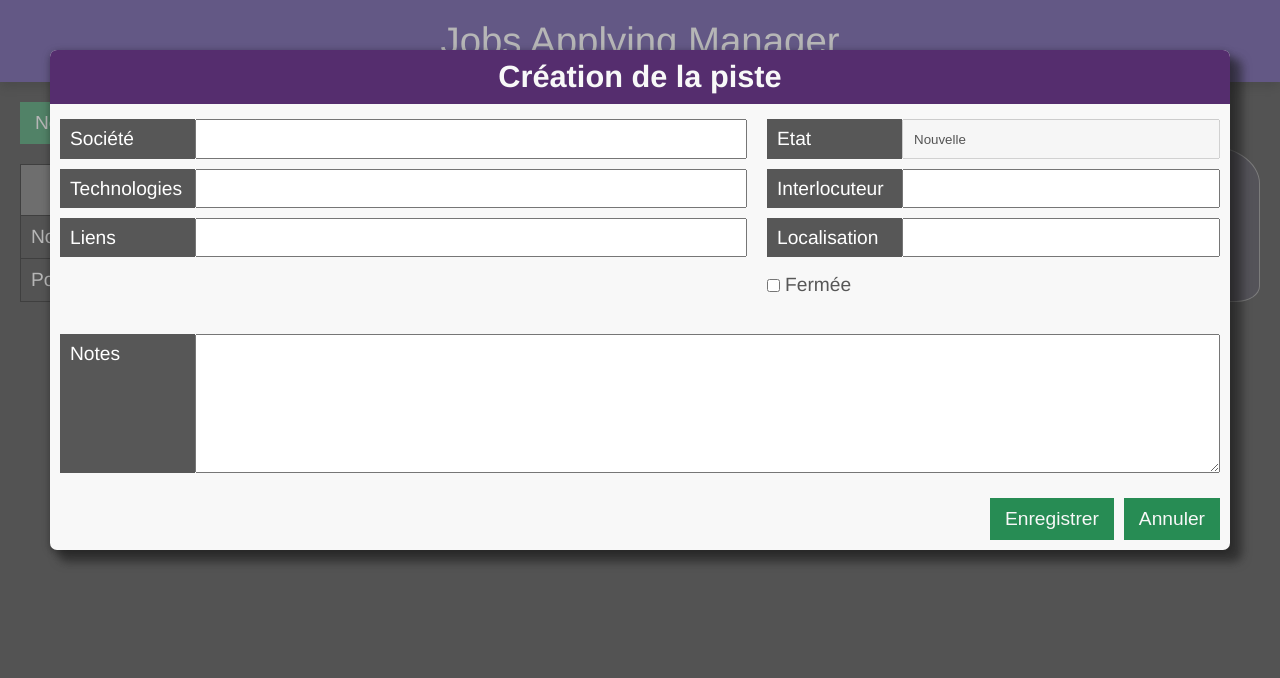
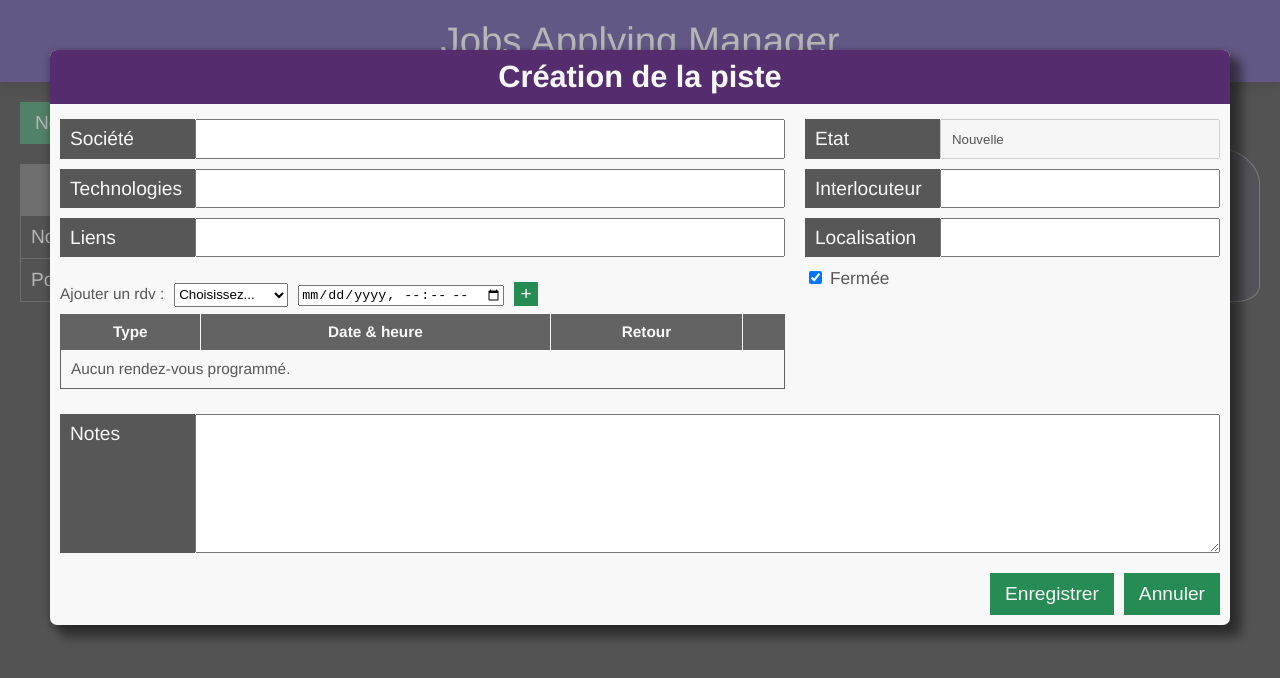
Before and after one commit to ShayanSteins/jobs-applying-manager, a Vue app: page / in a window 1280 px wide. Both pictures are taken after a click on the button "Nouveau". Shown: the top 678 px of the page. Built offline with nearby package versions, Linux system fonts and the light colour scheme.

Commit message:
Ajout du composant de gestion des RDVs (DatesManager) Renommage de composants

```diff
--- a/assets/data.js
+++ b/assets/data.js
@@ -9,13 +9,15 @@ export var jsonDatas = [
     "closed": false,
     "dates": [
       {
+        "id": 1,
         "type": "Postulation",
-        "date": "2020-09-03T13:06:35.216Z",
+        "date": "2020-09-08T02:06",
         "retour": true
       },
       {
+        "id": 2,
         "type": "Entretient RH",
-        "date": "2020-09-28T14:06:35.216Z",
+        "date": "2020-09-28T02:06",
         "retour": false
       }
     ],
@@ -42,8 +44,9 @@ export var jsonDatas = [
     "closed": false,
     "dates": [
       {
+        "id": 3,
         "type": "Postulation",
-        "date": "2020-08-03T13:04:35.216Z",
+        "date": "2020-09-04T02:06",
         "retour": true
       }
     ],
--- a/src/App.vue
+++ b/src/App.vue
@@ -17,7 +17,7 @@
             <th>Prochain rdv</th>
             <th>Interlocuteur</th>
           </thead>
-          <ArrayLine v-for="piste in pistes" :key="piste.id" :piste="piste"></ArrayLine>
+          <PisteLine v-for="piste in pistes" :key="piste.id" :piste="piste"></PisteLine>
         </table>
         <div class="notif">Notifications</div>
       </div>
@@ -27,13 +27,13 @@
 
 <script>
 import PopIn from './components/PopIn.vue'
-import ArrayLine from './components/ArrayLine.vue'
+import PisteLine from './components/PisteLine.vue'
 import { jsonDatas } from '../assets/data.js'
 
 export default {
   name: 'App',
   components: {
-    PopIn, ArrayLine
+    PopIn, PisteLine
   },
   data () {
     return {
@@ -129,13 +129,16 @@ table {
   flex-grow: 3;
 }
 table,
-th,
 td {
-  border: 1px solid black;
+  border: 1px solid #636363;
 }
 th {
   height: 30px;
   background: #636363;
+  border-right: 1px solid#f8f8f8;
+}
+th:last-of-type {
+  border-right: none;
 }
 th,
 td {
--- /dev/null
+++ b/src/components/CheckboxInput.vue
@@ -0,0 +1,51 @@
+<template>
+  <div class="wrapper">
+    <input
+      type="checkbox"
+      :name="inputName"
+      :checked="checked"
+      @change="$emit('change', $event.target.checked)"
+    />
+    <label v-if="labelName" class="checkBoxLabel" :for="inputName">{{ labelName }}</label>
+  </div>
+</template>
+
+<script>
+export default {
+  name: 'CheckboxInput',
+  model: {
+    prop: 'checked',
+    event: 'change'
+  },
+  props: {
+    checked: {
+      type: Boolean
+    },
+    labelName: String,
+  },
+  data() {
+    return {
+      inputName: this.labelName.normalize('NFD').replace(/[\u0300-\u036f]/g, "")
+    }
+  }
+}
+</script>
+
+<style scoped>
+.wrapper {
+  /* display: flex;
+  justify-content: center; */
+}
+.wrapper > * {
+  /* line-height: 1; */
+}
+input[type="checkbox"] {
+
+}
+
+label {
+  color: #575757;
+  font-size: 0.9em;
+  margin-left: 5px;
+}
+</style>
--- /dev/null
+++ b/src/components/DateLine.vue
@@ -0,0 +1,45 @@
+<template>
+  <tr>
+    <td>{{ dateLine.type }}</td>
+    <td>{{ formatedDate }}</td>
+    <td>
+      <CheckboxInput labelName="" v-model="dateLine.retour"></CheckboxInput>
+    </td>
+    <td>
+      <button @click="$emit('remove', dateLine.id)" title="Supprimer">-</button>
+    </td>
+  </tr>
+</template>
+
+<script>
+import CheckboxInput from "./CheckboxInput.vue"
+
+export default {
+  name: 'DateLine',
+  components: {
+    CheckboxInput
+  },
+  props: {
+    dateLine: {
+      type: Object
+    }
+  },
+  computed: {
+    formatedDate: function () {
+      return new Date(this.dateLine.date).toLocaleString()
+    }
+  }
+}
+</script>
+
+<style scoped>
+td {
+  color: #575757;
+  font-size: 0.8em;
+  text-align: center;
+  vertical-align: middle;
+}
+button {
+  padding: revert;
+}
+</style>
--- /dev/null
+++ b/src/components/DateTimeInput.vue
@@ -0,0 +1,23 @@
+<template>
+  <div>
+    <input
+      type="datetime-local"
+      pattern="[0-9]{4}-[0-9]{2}-[0-9]{2}T[0-9]{2}:[0-9]{2}"
+      :value="dateTime"
+      @input="$emit('input', $event.target.value)" />
+  </div>
+</template>
+
+<script>
+export default {
+  name: 'DateTimeInput',
+  data () {
+    return {
+      dateTime: ''
+    }
+  }
+}
+</script>
+
+<style scoped>
+</style>
--- a/src/components/Dates.vue
+++ /dev/null
@@ -1,13 +0,0 @@
-<template>
-  <div>ALLO</div>
-</template>
-
-<script>
-export default {
-  name: 'Dates'
-}
-</script>
-
-<style scoped>
-
-</style>
--- /dev/null
+++ b/src/components/DatesManager.vue
@@ -0,0 +1,107 @@
+<template>
+  <div>
+    <div class="addDateContainer">
+      <label>Ajouter un rdv :</label>
+      <SelectInput v-model="newDateType"></SelectInput>
+      <DateTimeInput v-model="newDateTime"></DateTimeInput>
+      <button @click="addDate" title="Ajouter">+</button>
+    </div>
+    <div class="dateTableContainer">
+      <table>
+        <thead>
+          <th>Type</th>
+          <th>Date & heure</th>
+          <th>Retour</th>
+          <th></th>
+        </thead>
+        <tr v-if="!dates.length">
+          <td colspan="4">Aucun rendez-vous programmé.</td>
+        </tr>
+        <DateLine v-for="date in dates" :key="date.date" :dateLine="date" @remove="removeDate"></DateLine>
+      </table>
+    </div>
+  </div>
+</template>
+
+<script>
+import SelectInput from "./SelectInput.vue"
+import DateTimeInput from "./DateTimeInput.vue"
+import DateLine from "./DateLine.vue"
+// import createUUID from "../common.js"
+
+export default {
+  name: 'DatesManager',
+  components: {
+    SelectInput, DateTimeInput, DateLine
+  },
+  data() {
+    return {
+      newDateType: '',
+      newDateTime: '',
+      dates: []
+    }
+  },
+  methods: {
+    addDate() {
+      this.dates.push({
+        id: this.createUUID(),
+        type: this.newDateType,
+        date: this.newDateTime,
+        retour: false
+      })
+      this.newDateTime = ''
+      this.newDateType = ''
+    },
+    removeDate (idToRemove) {
+      this.dates = this.dates.filter(date => {
+        return date.id !== idToRemove
+      })
+    },
+    createUUID() {
+      // http://www.ietf.org/rfc/rfc4122.txt
+      var s = []
+      var hexDigits = '0123456789abcdef'
+      for (var i = 0; i < 36; i++) {
+        s[i] = hexDigits.substr(Math.floor(Math.random() * 0x10), 1)
+      }
+      s[14] = '4' // bits 12-15 of the time_hi_and_version field to 0010
+      s[19] = hexDigits.substr((s[19] & 0x3) | 0x8, 1) // bits 6-7 of the clock_seq_hi_and_reserved to 01
+      s[8] = s[13] = s[18] = s[23] = '-'
+
+      var uuid = s.join('')
+      return 'Id' + uuid
+    }
+  }
+}
+</script>
+
+<style scoped>
+.addDateContainer {
+  display: flex;
+  align-items: center;
+  margin-top: 15px;
+}
+.dateTableContainer {
+  margin-top: 7px;
+}
+.addDateContainer > * {
+  margin-right: 10px;
+}
+button {
+  padding: revert;
+}
+label,
+td {
+  color: #575757;
+  font-size: 0.8em;
+}
+table {
+  margin: 0;
+  width: 100%;
+}
+th {
+  font-size: 0.8em;
+  padding: 2px;
+  min-width: 7px;
+}
+</style>
--- a/src/components/ArrayLine.vue
+++ b/src/components/PisteLine.vue
@@ -10,7 +10,7 @@
 
 <script>
 export default {
-  name: 'ArrayLine',
+  name: 'PisteLine',
   props: {
     piste: {
       type: Object
--- a/src/components/PopIn.vue
+++ b/src/components/PopIn.vue
@@ -5,20 +5,20 @@
       <h1 v-else>Détails de la piste</h1>
       <div class="wholePiste">
         <div class="left">
-          <InputForm inputType="text" labelName="Société" v-model="piste.societe"></InputForm>
-          <InputForm inputType="text" labelName="Technologies" v-model="piste.technos"></InputForm>
-          <InputForm inputType="url" labelName="Liens" v-model="piste.liens"></InputForm>
-          <Dates></Dates>
+          <TextInput inputType="text" labelName="Société" v-model="piste.societe"></TextInput>
+          <TextInput inputType="text" labelName="Technologies" v-model="piste.technos"></TextInput>
+          <TextInput inputType="url" labelName="Liens" v-model="piste.liens"></TextInput>
+          <DatesManager v-model="piste.dates"></DatesManager>
         </div>
         <div class="right">
-          <InputForm inputType="text" labelName="Etat" isDisabled v-model="piste.etat"></InputForm>
-          <InputForm inputType="text" labelName="Interlocuteur" v-model="piste.interlocuteur"></InputForm>
-          <InputForm inputType="text" labelName="Localisation" v-model="piste.localisation"></InputForm>
-          <InputForm inputType="checkbox" labelName="Fermée" v-model="piste.closed"></InputForm>
+          <TextInput inputType="text" labelName="Etat" isDisabled v-model="piste.etat"></TextInput>
+          <TextInput inputType="text" labelName="Interlocuteur" v-model="piste.interlocuteur"></TextInput>
+          <TextInput inputType="text" labelName="Localisation" v-model="piste.localisation"></TextInput>
+          <CheckboxInput v-if="newItem" labelName="Fermée" v-model="piste.closed"></CheckboxInput>
         </div>
       </div>
       <div class="middle">
-        <InputForm inputType="textarea" labelName="Notes" v-model="piste.notes"></InputForm>
+        <TextInput inputType="textarea" labelName="Notes" v-model="piste.notes"></TextInput>
       </div>
       <div class="histContainer" v-if="piste.historique.length">
         <h2>Historique</h2>
@@ -36,14 +36,15 @@
 </template>
 
 <script>
-import Dates from './Dates.vue'
-import InputForm from './InputForm.vue'
+import DatesManager from './DatesManager.vue'
+import TextInput from './TextInput.vue'
+import CheckboxInput from './CheckboxInput.vue'
 import HistoriqueLine from './HistoriqueLine.vue'
 
 export default {
   name: 'PopIn',
   components: {
-    Dates, InputForm, HistoriqueLine
+    DatesManager, TextInput, CheckboxInput, HistoriqueLine
   },
   props: {
     newItem: {
@@ -63,7 +64,8 @@ export default {
         liens: "",
         notes: "",
         historique: [],
-        closed: ""
+        closed: "",
+        dates: []
       }
     }
   },
@@ -89,6 +91,7 @@ export default {
         date: new Date,
         modif: "Création de la piste " + this.piste.id
       })
+      console.log(this.piste)
       this.pistes.push(this.piste)
       this.piste = {
         id: "",
@@ -100,7 +103,8 @@ export default {
         liens: "",
         notes: "",
         historique: [],
-        closed: ""
+        closed: "",
+        dates: []
       }
       this.savePistes()
       this.$emit('close')
@@ -140,6 +144,7 @@ export default {
   width: 100%;
   height: 100%;
   z-index: 1999;
+  overflow: auto;
 }
 .popin {
   margin: 50px;
@@ -170,6 +175,9 @@ h1 {
 }
 .right {
   flex: 1 1 auto;
+}
+.left > div, .right > div {
+  margin: 5px 0;
 }
 .middle {
   width: calc();
--- /dev/null
+++ b/src/components/SelectInput.vue
@@ -0,0 +1,36 @@
+<template>
+  <div>
+    <select :value="selected" @input="$emit('input', $event.target.value)">
+      <option disabled value="">Choisissez...</option>
+      <option v-for="(opt, index) in options" :key="index" :value="opt">{{ opt }}</option>
+    </select>
+  </div>
+</template>
+
+<script>
+export default {
+  name: 'SelectInput',
+  props: {
+    selected: {
+      type: String,
+      default: ''
+    }
+  },
+  data () {
+    return {
+      options: [
+        "Postulation",
+        "Entretient RH",
+        "Entretient Tech",
+        "Autre entretient"
+      ]
+    }
+  }
+}
+</script>
+
+<style scoped>
+select {
+  height: 24px;
+}
+</style>
--- a/src/components/InputForm.vue
+++ b/src/components/TextInput.vue
@@ -1,17 +1,15 @@
 <template>
   <div class="wrapper">
+    <label :for="inputName" class="genericLabel">{{ labelName }}</label>
+    <textarea
+      v-if="inputType === 'textarea'"
+      :name="inputName"
+      :value="value"
+      @input="$emit('input', $event.target.value)"
+      rows="10"
+    ></textarea>
     <input
-      v-if="inputType === 'checkbox'"
-      :name="inputName"
-      :type="inputType"
-      :checked="value"
-      @input="$emit('change', $event.target.value)"
-    />
-    <label v-if="inputType === 'checkbox'" class="checkBoxLabel" :for="inputName">{{ labelName }}</label>
-
-    <label v-else :for="inputName" class="genericLabel">{{ labelName }}</label>
-    <input
-      v-if="inputType !== 'textarea'&& inputType !== 'checkbox'"
+      v-else
       class="genericInput"
       :name="inputName"
       :type="inputType"
@@ -19,19 +17,12 @@
       @input="$emit('input', $event.target.value)"
       :disabled="isDisabled"
     />
-    <textarea
-      v-if="inputType === 'textarea'"
-      :name="inputName"
-      :value="value"
-      @input="$emit('input', $event.target.value)"
-      rows="10"
-    ></textarea>
   </div>
 </template>
 
 <script>
 export default {
-  name: 'InputForm',
+  name: 'TextInput',
   props: {
     inputType: {
       type: String,
@@ -58,7 +49,6 @@ export default {
 <style scoped>
 .wrapper {
   display: flex;
-  margin: 5px 0;
 }
 .wrapper > * {
   line-height: 1;
@@ -69,7 +59,7 @@ textarea {
   flex: 1 1 auto;
 }
 
-input[type=checkbox] {
+input[type="checkbox"] {
   margin: 12px 5px 12px 0px;
 }
 
@@ -87,7 +77,6 @@ textarea:focus {
 
 .genericLabel {
   background: #575757;
-  color: #fff;
   min-width: 115px;
 }
 
```
